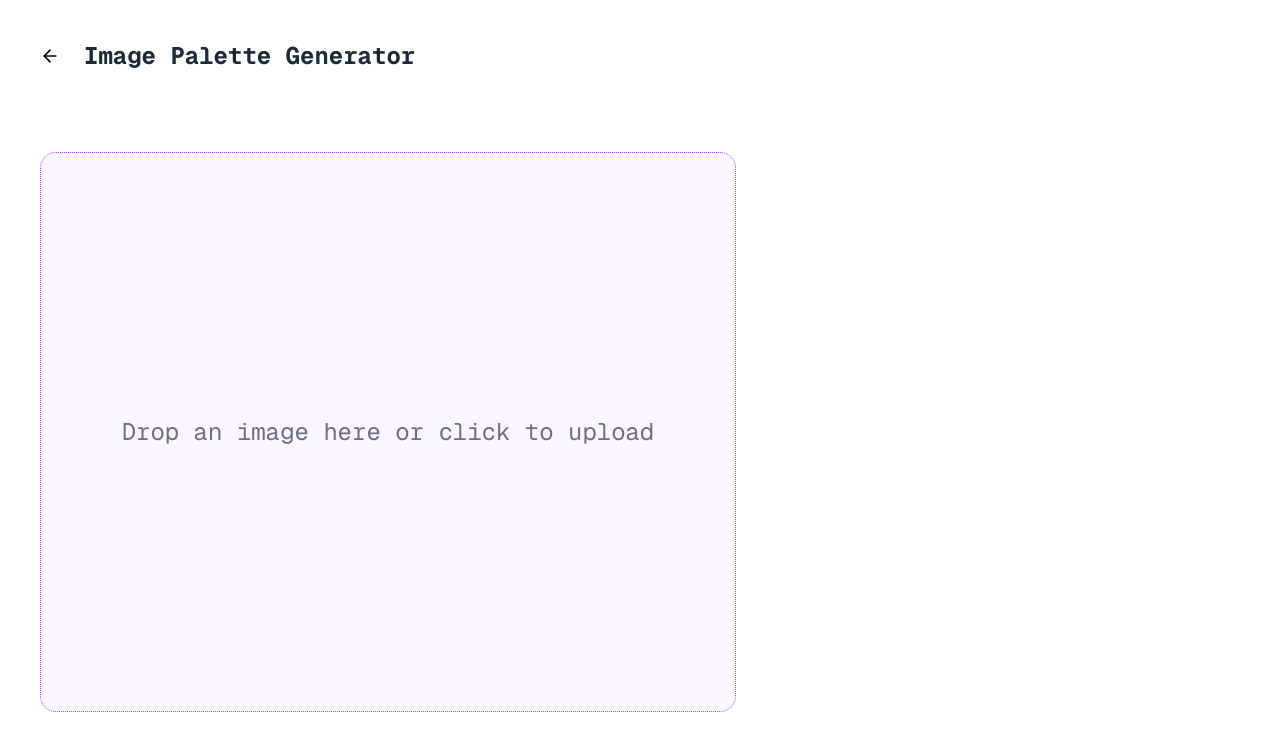
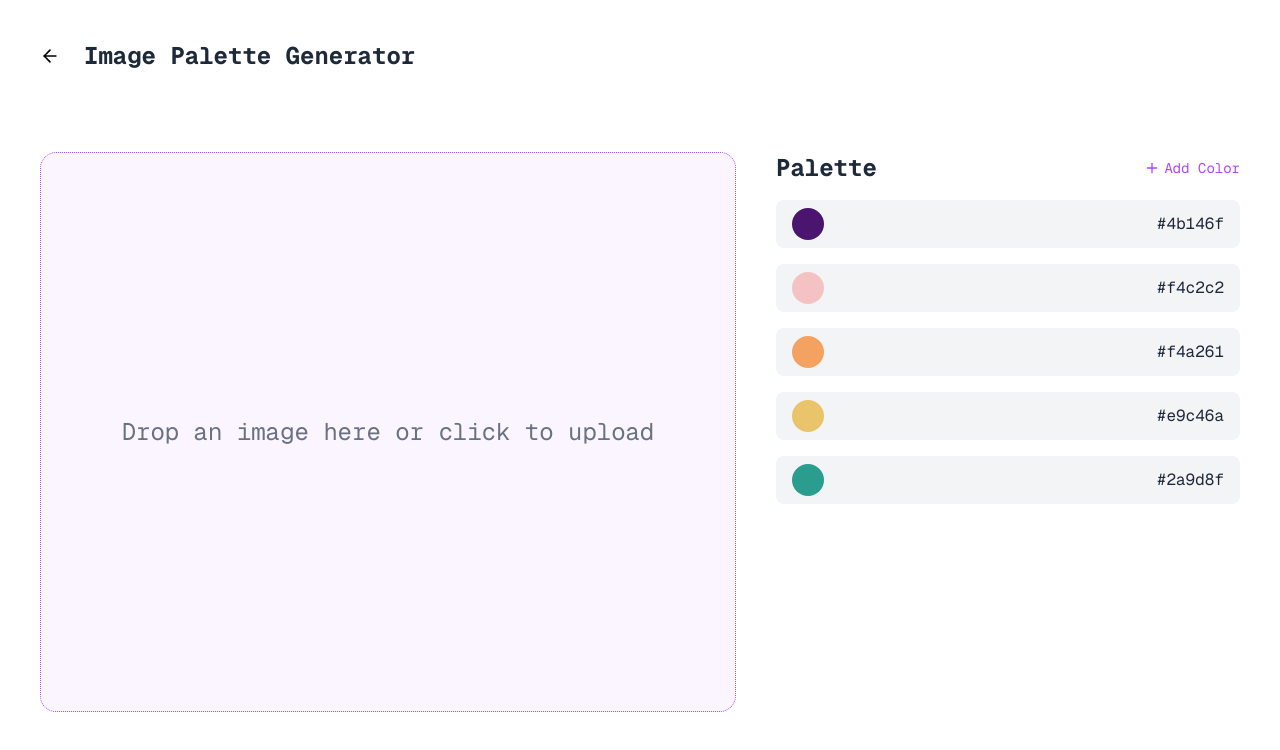
Before and after one commit to akinloluwami/manytools, a React (Vite) app: page /image-palette-generator in a window 1280 px wide. Shown: the top 750 px of the page. Built offline with nearby package versions, Linux system fonts and the light colour scheme.

Commit message:
feat: implement image upload and color palette generation functionality

```diff
--- a/src/routes/image-palette-generator.tsx
+++ b/src/routes/image-palette-generator.tsx
@@ -1,11 +1,51 @@
 import { createFileRoute, Link } from "@tanstack/react-router";
-import { ArrowLeftIcon } from "lucide-react";
+import { ArrowLeftIcon, PlusIcon, X } from "lucide-react";
+import { useState } from "react";
+import { useDropzone } from "react-dropzone";
+import { AnimatePresence, motion } from "motion/react";
 
 export const Route = createFileRoute("/image-palette-generator")({
   component: RouteComponent,
 });
 
 function RouteComponent() {
+  const [image, setImage] = useState<string | null>(null);
+
+  const onDrop = (acceptedFiles: File[]) => {
+    const file = acceptedFiles[0];
+    if (file) {
+      const reader = new FileReader();
+      reader.onload = () => {
+        setImage(reader.result as string);
+      };
+      reader.readAsDataURL(file);
+    }
+  };
+
+  const { getRootProps, getInputProps } = useDropzone({
+    onDrop,
+    accept: { "image/*": [] },
+    multiple: false,
+  });
+
+  const [mockColors, setMockColors] = useState([
+    "#4b146f",
+    "#f4c2c2",
+    "#f4a261",
+    "#e9c46a",
+    "#2a9d8f",
+  ]);
+
+  const generateColor = () => {
+    return `#${Math.floor(Math.random() * 16777215)
+      .toString(16)
+      .padStart(6, "0")}`;
+  };
+
+  const addNewColor = () => {
+    setMockColors([...mockColors, generateColor()]);
+  };
+
   return (
     <>
       <div className="flex items-center justify-between">
@@ -20,13 +60,68 @@ function RouteComponent() {
       </div>
       <div className="mt-20 flex gap-x-10">
         <div className="w-[60%]">
-          <div className="w-full border border-purple-500 border-dotted h-[70vh] rounded-2xl bg-purple-50 flex items-center justify-center cursor-pointer">
-            <p className="text-gray-500 text-2xl">
-              Drop an image here or click to upload
-            </p>
+          <div
+            {...getRootProps()}
+            className="w-full border border-purple-500 border-dotted h-[70vh] rounded-2xl bg-purple-50 flex items-center justify-center cursor-pointer relative"
+          >
+            {image && (
+              <button
+                onClick={(e) => {
+                  e.stopPropagation();
+                  setImage(null);
+                }}
+                className="absolute top-4 right-4"
+              >
+                <X size={20} />
+              </button>
+            )}
+            <input {...getInputProps()} />
+            {image ? (
+              <img
+                src={image}
+                alt="Uploaded Preview"
+                className="max-h-full max-w-full rounded-2xl"
+              />
+            ) : (
+              <p className="text-gray-500 text-2xl">
+                Drop an image here or click to upload
+              </p>
+            )}
           </div>
         </div>
-        <div className="w-[40%]"></div>
+        <div className="w-[40%]">
+          <div className="flex flex-col gap-y-4">
+            <div className="flex items-center justify-between">
+              <p className="text-2xl font-bold text-gray-800">Palette</p>
+              <button
+                className="text-sm text-purple-500 flex items-center gap-x-1 cursor-pointer"
+                onClick={addNewColor}
+              >
+                <PlusIcon size={16} /> Add Color
+              </button>
+            </div>
+            <div className="flex flex-col gap-y-4">
+              <AnimatePresence>
+                {mockColors.map((color) => (
+                  <motion.div
+                    key={color}
+                    initial={{ opacity: 0, y: 10 }}
+                    animate={{ opacity: 1, y: 0 }}
+                    exit={{ opacity: 0, y: -10 }}
+                    transition={{ duration: 0.3 }}
+                    className="w-full h-12 bg-gray-100 rounded-lg flex items-center justify-between px-4"
+                  >
+                    <div
+                      className="w-8 h-8 rounded-full"
+                      style={{ backgroundColor: color }}
+                    ></div>
+                    <p className="text-gray-800">{color}</p>
+                  </motion.div>
+                ))}
+              </AnimatePresence>
+            </div>
+          </div>
+        </div>
       </div>
     </>
   );
```
